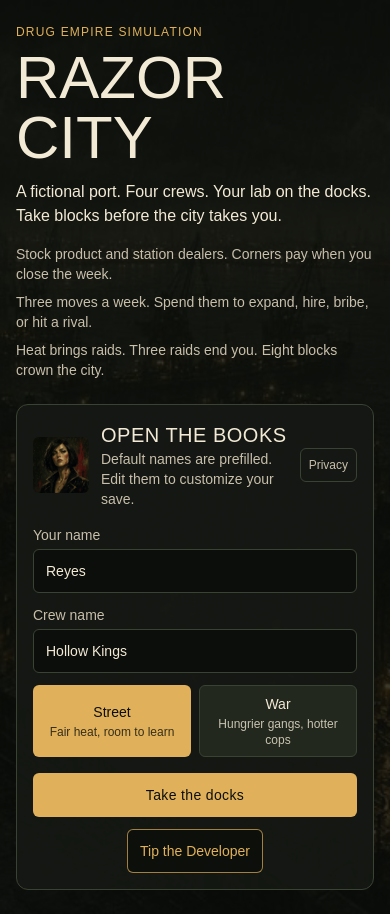
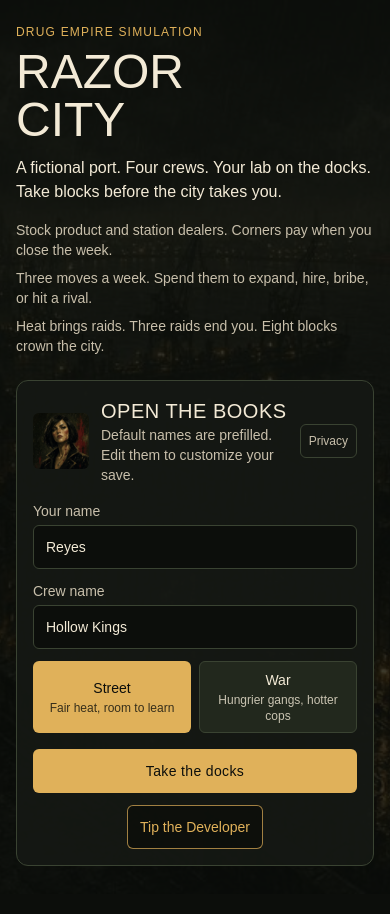
Before and after one commit to gho3t88/Razor-city, a React (Vite) app: page / in a window 390 px wide. Built offline with nearby package versions, Linux system fonts and the light colour scheme; what @capacitor/core would draw is missing.

Commit message:
Fix native Android title bar and clipped first-run screen on small displays

```diff
--- a/src/components/razor/razor-app.tsx
+++ b/src/components/razor/razor-app.tsx
@@ -120,7 +120,7 @@ function StartScreen() {
   const [art, setArt] = useState(true);
 
   return (
-    <main className="relative min-h-dvh bg-ink">
+    <main className="start-screen relative min-h-dvh overflow-x-hidden bg-ink">
       {art ? (
         <img
           src="/art/hero.jpg"
@@ -130,10 +130,10 @@ function StartScreen() {
         />
       ) : null}
       <div className="absolute inset-0 bg-ink/80" />
-      <div className="relative mx-auto flex min-h-dvh w-full max-w-5xl flex-col justify-end gap-6 px-4 py-6 sm:px-6 lg:flex-row lg:items-end lg:justify-between lg:py-10">
+      <div className="start-screen-layout relative mx-auto flex min-h-dvh w-full max-w-5xl flex-col justify-start gap-6 px-4 py-6 sm:px-6 lg:flex-row lg:items-end lg:justify-between lg:py-10">
         <div className="max-w-xl">
           <p className="text-xs font-medium tracking-widest text-gold">DRUG EMPIRE SIMULATION</p>
-          <h1 className="mt-2 font-display text-6xl leading-none text-paper sm:text-8xl">
+          <h1 className="mt-2 font-display text-5xl leading-none text-paper sm:text-7xl lg:text-8xl">
             RAZOR
             <span className="block">CITY</span>
           </h1>
--- a/src/styles.css
+++ b/src/styles.css
@@ -428,3 +428,14 @@
   padding-left: max(12px, var(--safe-area-inset-left, env(safe-area-inset-left, 0px)));
   padding-right: max(12px, var(--safe-area-inset-right, env(safe-area-inset-right, 0px)));
 }
+
+/* The first-run screen must begin inside the visible WebView, never above it.
+   Older versions bottom-aligned the whole form; short phone screens clipped RAZOR. */
+.start-screen { overflow-y: auto; }
+.start-screen-layout {
+  padding-top: max(24px, var(--safe-area-inset-top, env(safe-area-inset-top, 0px)));
+  padding-bottom: max(28px, var(--safe-area-inset-bottom, env(safe-area-inset-bottom, 0px)));
+}
+@media (min-width: 1024px) {
+  .start-screen-layout { align-items: flex-end; }
+}
--- /dev/null
+++ b/tests/start-screen-check.mjs
@@ -0,0 +1,28 @@
+import { chromium } from "playwright";
+import { createServer } from "vite";
+import assert from "node:assert/strict";
+import fs from "node:fs/promises";
+
+const server = await createServer({ server: { host: "127.0.0.1", port: 5182 } });
+await server.listen();
+const browser = await chromium.launch();
+const page = await browser.newPage();
+try {
+  await fs.mkdir("test-results", { recursive: true });
+  for (const [width, height] of [[393, 760], [360, 640], [320, 568], [393, 580]]) {
+    await page.setViewportSize({ width, height });
+    await page.goto("http://127.0.0.1:5182");
+    const heading = page.locator(".start-screen h1");
+    const headingBox = await heading.boundingBox();
+    assert.ok(headingBox, "Start-screen title is absent");
+    assert.match(await heading.innerText(), /RAZOR\\s+CITY/);
+    assert.ok(headingBox.y >= 0 && headingBox.y < height, "RAZOR title starts offscreen");
+    const layout = await page.locator(".start-screen-layout").boundingBox();
+    assert.ok(layout && layout.y >= 0, "Start-screen layout is clipped above viewport");
+    assert.equal(await page.evaluate(() => document.documentElement.scrollLeft), 0, "Horizontal page overflow");
+    await page.screenshot({ path: `test-results/start-${width}x${height}.png` });
+    await page.getByRole("button", { name: "Take the docks" }).scrollIntoViewIfNeeded();
+    assert.ok(await page.getByRole("button", { name: "Take the docks" }).isVisible());
+    console.log(`PASS ${width}x${height}: title in viewport and Start button reachable`);
+  }
+} finally { await browser.close(); await server.close(); }
```
Also changed, not shown: 2 other files (tests, documents, lock files or other folders).
